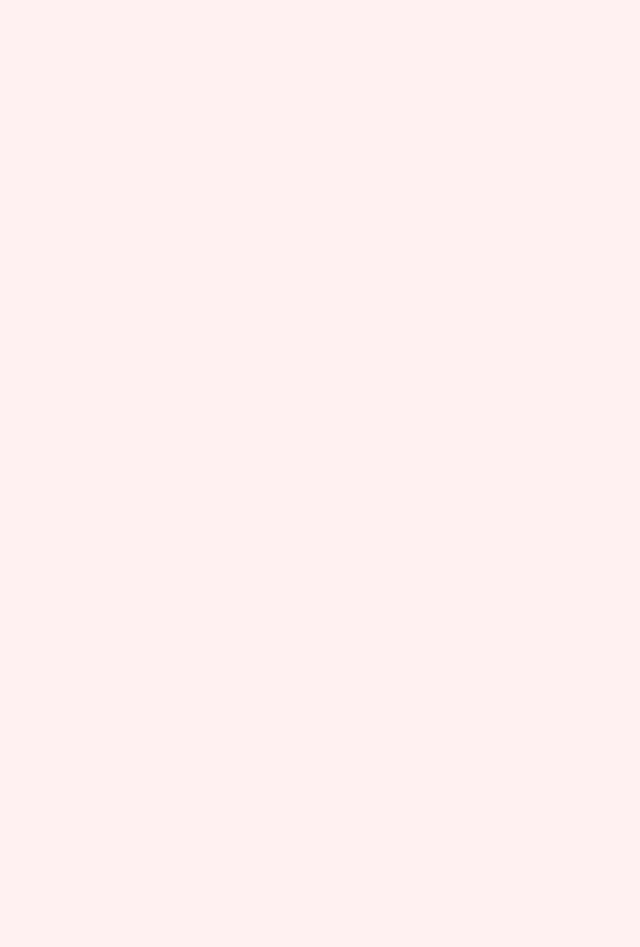
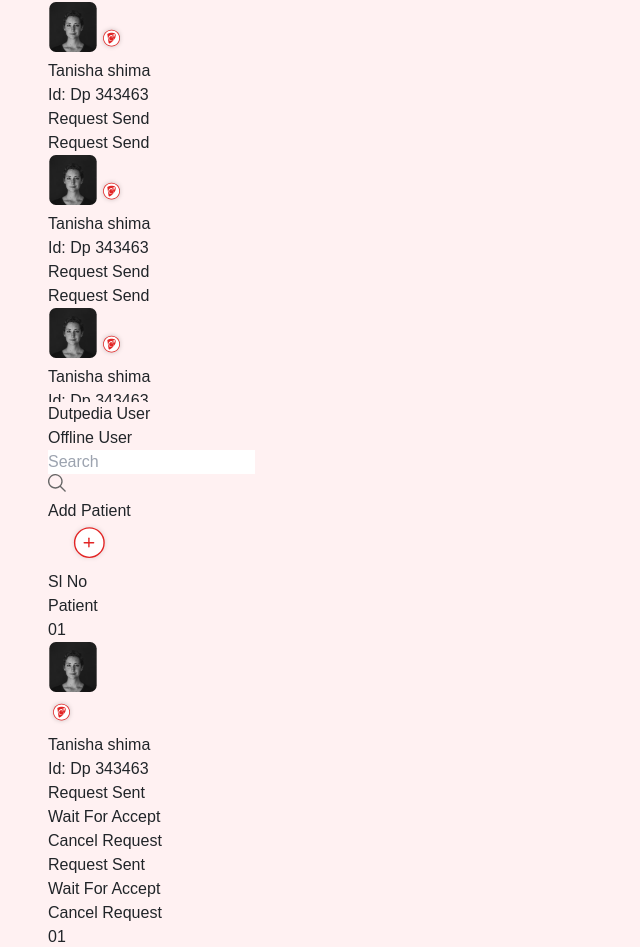
Before and after one commit to avikhandakar-dev/dutupedia-test, a Next.js app: page / in a window 1280 px wide. Shown: the part 8738-9685 px from the top of the page, without its empty margins (0-640 px from the left). Before the commit the page ends 8639 px from the top, so only its background shows below. Built offline with nearby package versions, Linux system fonts and the light colour scheme; a web font is replaced by a local one.

Commit message:
add patient

```diff
--- a/Components/medical_dashboard/add_patient/online/RequestSent.js
+++ b/Components/medical_dashboard/add_patient/online/RequestSent.js
@@ -5,11 +5,12 @@
 import roundedplus from '../../../../Assets/icon/roundedplus.svg';
 import onlineSvg from '../../../../Assets/icon/online.svg'
 import person1 from '../../../../Assets/icon/person1.svg'
+import cross from '../../../../Assets/icon/cross.svg'
 function RequestSent() {
   return (
     <div className="container w-[90%] mx-auto relative ">
       <div className="absolute -right-5 -mt-9 cursor-pointer">
-        <Image src="/cross.svg" width={45} height={45} />
+        <Image src={cross} width={45} height={45} />
       </div>
       <div className="  mt-16 md:h-[600px] h-[1000px] rounded-2xl shadow-4xl md:shadow-3xl bg-white drop-shadow-md pt-16 ">
         <div className="pt-2 relative text-gray-600">
@@ -19,21 +20,21 @@
             name="search"
             placeholder="Search"
           />
-          <div className="absolute md:right-[95px] sm:right-[110px] right-12 top-1 mt-[18px]  cursor-pointer">
-            <Image src="/search.svg" width={18} height={18} />
+          <div className="absolute md:right-[110px] sm:right-[110px] right-12 top-1 mt-[18px]  cursor-pointer">
+            <Image src={search} width={18} height={18} />
           </div>
         </div>
         <Wrapper>
           <div className="mx-auto w-[90%] routine-table-body-section pr-3">
-            <div className="flex items-center border-t text-sm font-normal mt-4 ">
-              <div className=" flex border-2 rounded-md items-center w-full relative md:h-20 h-28 shadow-5xl pl-2">
+            <div className="flex items-center  text-sm font-normal mt-4 ">
+              <div className=" flex border-2 rounded-md items-center w-full relative md:h-20 h-28 shadow-3xl pl-2">
                 <span className="rounded-lg">
-                  <Image src="/person1.svg" width={50} height={50} />
+                  <Image src={person1} width={50} height={50} />
                 </span>
                 <span className="flex mt-10 -ml-4">
-                  <Image src="/online.svg" width={27} height={27} />
+                  <Image src={onlineSvg} width={27} height={27} />
                 </span>
-                <div className="flex flex-col -space-y-3 -mt-5">
+                <div className="flex flex-col -space-y-3 -mt-2">
                   <p className="pl-4 text-[#707070] text-[15px] ">
                     Tanisha shima{" "}
                   </p>
@@ -52,15 +53,15 @@
               </div>
             </div>
 
-            <div className="flex items-center border-t text-sm font-normal mt-4 ">
-              <div className=" flex border-2 rounded-md items-center w-full relative md:h-20 h-28 shadow-5xl pl-2">
+            <div className="flex items-center  text-sm font-normal mt-4 ">
+              <div className=" flex border-2 rounded-md items-center w-full relative md:h-20 h-28 shadow-3xl pl-2">
                 <span className="rounded-lg">
-                  <Image src="/person1.svg" width={50} height={50} />
+                  <Image src={person1} width={50} height={50} />
                 </span>
                 <span className="flex mt-10 -ml-4">
-                  <Image src="/online.svg" width={27} height={27} />
+                  <Image src={onlineSvg} width={27} height={27} />
                 </span>
-                <div className="flex flex-col -space-y-3 -mt-5">
+                <div className="flex flex-col -space-y-3 -mt-2">
                   <p className="pl-4 text-[#707070] text-[15px] ">
                     Tanisha shima{" "}
                   </p>
@@ -79,15 +80,15 @@
               </div>
             </div>
 
-            <div className="flex items-center border-t text-sm font-normal mt-4 ">
-              <div className=" flex border-2 rounded-md items-center w-full relative md:h-20 h-28 shadow-5xl pl-2">
+            <div className="flex items-center  text-sm font-normal mt-4 ">
+              <div className=" flex border-2 rounded-md items-center w-full relative md:h-20 h-28 shadow-3xl pl-2">
                 <span className="rounded-lg">
-                  <Image src="/person1.svg" width={50} height={50} />
+                  <Image src={person1} width={50} height={50} />
                 </span>
                 <span className="flex mt-10 -ml-4">
-                  <Image src="/online.svg" width={27} height={27} />
+                  <Image src={onlineSvg} width={27} height={27} />
                 </span>
-                <div className="flex flex-col -space-y-3 -mt-5">
+                <div className="flex flex-col -space-y-3 -mt-2">
                   <p className="pl-4 text-[#707070] text-[15px] ">
                     Tanisha shima{" "}
                   </p>
@@ -106,59 +107,7 @@
               </div>
             </div>
 
-            <div className="flex items-center border-t text-sm font-normal mt-4 ">
-              <div className=" flex border-2 rounded-md items-center w-full relative md:h-20 h-28 shadow-5xl pl-2">
-                <span className="rounded-lg">
-                  <Image src="/person1.svg" width={50} height={50} />
-                </span>
-                <span className="flex mt-10 -ml-4">
-                  <Image src="/online.svg" width={27} height={27} />
-                </span>
-                <div className="flex flex-col -space-y-3 -mt-5">
-                  <p className="pl-4 text-[#707070] text-[15px] ">
-                    Tanisha shima{" "}
-                  </p>
-                  <p className="pl-4 text-[#707070] text-[12px]">
-                    Id: Dp 343463
-                  </p>
-                </div>
-                <div className="left-5 mt-20 ml-16 visible sm:invisible absolute flex  cursor-pointer">
-                  <p className=" text-[#DA1E37] text-[15px]">Request Send</p>
-                </div>
-                <div className="sm:right-5 invisible sm:visible absolute flex  cursor-pointer">
-                  <p className="pl-[270px] text-[#DA1E37] text-[15px]">
-                    Request Send
-                  </p>
-                </div>
-              </div>
-            </div>
 
-            <div className="flex items-center border-t text-sm font-normal mt-4 ">
-              <div className=" flex border-2 rounded-md items-center w-full relative md:h-20 h-28 shadow-5xl pl-2">
-                <span className="rounded-lg">
-                  <Image src="/person1.svg" width={50} height={50} />
-                </span>
-                <span className="flex mt-10 -ml-4">
-                  <Image src="/online.svg" width={27} height={27} />
-                </span>
-                <div className="flex flex-col -space-y-3 -mt-5">
-                  <p className="pl-4 text-[#707070] text-[15px] ">
-                    Tanisha shima{" "}
-                  </p>
-                  <p className="pl-4 text-[#707070] text-[12px]">
-                    Id: Dp 343463
-                  </p>
-                </div>
-                <div className="left-5 mt-20 ml-16 visible sm:invisible absolute flex  cursor-pointer">
-                  <p className=" text-[#DA1E37] text-[15px]">Request Send</p>
-                </div>
-                <div className="sm:right-5 invisible sm:visible absolute flex  cursor-pointer">
-                  <p className="pl-[270px] text-[#DA1E37] text-[15px]">
-                    Request Send
-                  </p>
-                </div>
-              </div>
-            </div>
           </div>
         </Wrapper>
       </div>
--- a/Components/medical_dashboard/add_patient/online/WaitForAccept.js
+++ b/Components/medical_dashboard/add_patient/online/WaitForAccept.js
@@ -1,6 +1,10 @@
 import React from "react";
 import Image from "next/image";
-import { Wrapper } from "../../styles/Scrollbar";
+import { Wrapper } from "../../../../styles/Scrollbar";
+import search from '../../../../Assets/icon/search.svg';
+import roundedplus from '../../../../Assets/icon/roundedplus.svg';
+import onlineSvg from '../../../../Assets/icon/online.svg'
+import person1 from '../../../../Assets/icon/person1.svg'
 function WaitForAccept() {
   return (
     <div className="container w-[90%] mx-auto relative ">
@@ -26,7 +30,7 @@
               placeholder="Search"
             />
             <div className="absolute md:right-4 right-10 top-0 mt-[11px] cursor-pointer">
-              <Image src="/search.svg" width={18} height={18} />
+              <Image src={search} width={18} height={18} />
             </div>
           </div>
           <div className="absolute md:right-4 right-6 top-[130px] md:top-[85px] mt-3 md:mt-0">
@@ -35,7 +39,7 @@
                 Add Patient
               </p>
               <div className="flex items-center">
-                <Image src="/roundedplus.svg" width={40} height={40} />
+                <Image src={roundedplus} width={40} height={40} />
               </div>
             </button>
           </div>
@@ -45,7 +49,7 @@
         <div className=" min-h-screen md:mt-14 mt-20">
           <Wrapper className="md:px-4">
             <div className="bg-white px-4 mt-4 md:rounded-md relative z-10 routine-table-body-section ">
-              <div className="flex items-center bg-[#DA1E37] rounded-md py-2 md:px-4 text-white font-bold text-md w-full md:w-[97%] mx-auto top-0 sticky z-10">
+              <div className="flex items-center bg-[#DA1E37] rounded-md py-2 md:px-4 text-white font-bold text-md w-full md:w-[100%] mx-auto top-0 sticky z-10">
                 <div className="md:mr-24 mr-8 ml-2">
                   <span className="text-lg">Sl No</span>
                 </div>
@@ -54,20 +58,20 @@
                 </div>
               </div>
 
-              <div className="flex items-center border-t text-sm font-normal mt-4">
-                <div className="flex border-2 rounded-md items-center w-full  md:h-20 h-[120px] shadow-5xl ">
-                  <span className="pr-[70px] pl-3 -mt-10">01</span>
-                  <div className="flex flex-none -mt-10">
+              <div className="flex items-center  text-sm font-normal mt-4">
+                <div className="flex border-2 rounded-md items-center w-full  md:h-20 h-[120px] shadow-3xl ">
+                  <span className="pr-[70px] pl-3 ">01</span>
+                  <div className="flex flex-none ">
                   <div className="rounded-lg -ml-12 md:ml-5 w-[50px] h-[50px] mt-2">
-                    <Image src="/person1.svg" width={50} height={50} />
+                    <Image src={person1} width={50} height={50} />
                   </div>
                   <div className="flex mt-10 -ml-4">
-                    <Image src="/online.svg" width={27} height={27} />
+                    <Image src={onlineSvg} width={27} height={27} />
                   </div>
                     </div>
 
 
-                  <div className="flex flex-col space-y-1 items-center justify-center -mt-10">
+                  <div className="flex flex-col space-y-1 items-center justify-center -mt-2">
                     <div className="pl-4 text-[#707070] text-[15px] ">
                       Tanisha shima{" "}
                     </div>
@@ -92,7 +96,7 @@
                     </p>
                   </div>
 
-                  <div className=" md:-mt-5 justify-center lg:right-[400px] md:right-[210px] absolute flex md:flex-col -space-y-3 invisible md:visible">
+                  <div className=" md:-mt-0 justify-center lg:right-[400px] md:right-[210px] absolute flex md:flex-col -space-y-3 invisible md:visible">
                     <p className="pl-4 text-[#DA1E37] text-[15px] flex justify-center">
                       Request Sent
                     </p>
@@ -110,20 +114,20 @@
               </div>
 
 
-              <div className="flex items-center border-t text-sm font-normal mt-4">
-                <div className="flex border-2 rounded-md items-center w-full  md:h-20 h-[120px] shadow-5xl ">
-                  <span className="pr-[70px] pl-3 -mt-10">01</span>
-                  <div className="flex flex-none -mt-10">
+              <div className="flex items-center  text-sm font-normal mt-4">
+                <div className="flex border-2 rounded-md items-center w-full  md:h-20 h-[120px] shadow-3xl ">
+                  <span className="pr-[70px] pl-3 ">01</span>
+                  <div className="flex flex-none ">
                   <div className="rounded-lg -ml-12 md:ml-5 w-[50px] h-[50px] mt-2">
-                    <Image src="/person1.svg" width={50} height={50} />
+                    <Image src={person1} width={50} height={50} />
                   </div>
                   <div className="flex mt-10 -ml-4">
-                    <Image src="/online.svg" width={27} height={27} />
+                    <Image src={onlineSvg} width={27} height={27} />
                   </div>
                     </div>
 
 
-                  <div className="flex flex-col space-y-1 items-center justify-center -mt-10">
+                  <div className="flex flex-col space-y-1 items-center justify-center -mt-2">
                     <div className="pl-4 text-[#707070] text-[15px] ">
                       Tanisha shima{" "}
                     </div>
@@ -148,7 +152,62 @@
                     </p>
                   </div>
 
-                  <div className=" md:-mt-5 justify-center lg:right-[400px] md:right-[210px] absolute flex md:flex-col -space-y-3 invisible md:visible">
+                  <div className=" md:-mt-0 justify-center lg:right-[400px] md:right-[210px] absolute flex md:flex-col -space-y-3 invisible md:visible">
+                    <p className="pl-4 text-[#DA1E37] text-[15px] flex justify-center">
+                      Request Sent
+                    </p>
+                    <p className="pl-4 text-[#707070] text-[15px] flex  justify-center">
+                      Wait For Accept
+                    </p>
+                  </div>
+
+                  <div className="right-5 absolute flex invisible md:visible">
+                    <p className="pl-4 text-[#DA1E37] text-[15px] flex justify-center underline cursor-pointer pr-5">
+                      Cancel Request
+                    </p>
+                  </div>
+                </div>
+              </div>
+
+              <div className="flex items-center  text-sm font-normal mt-4">
+                <div className="flex border-2 rounded-md items-center w-full  md:h-20 h-[120px] shadow-3xl ">
+                  <span className="pr-[70px] pl-3 ">01</span>
+                  <div className="flex flex-none ">
+                  <div className="rounded-lg -ml-12 md:ml-5 w-[50px] h-[50px] mt-2">
+                    <Image src={person1} width={50} height={50} />
+                  </div>
+                  <div className="flex mt-10 -ml-4">
+                    <Image src={onlineSvg} width={27} height={27} />
+                  </div>
+                    </div>
+
+
+                  <div className="flex flex-col space-y-1 items-center justify-center -mt-2">
+                    <div className="pl-4 text-[#707070] text-[15px] ">
+                      Tanisha shima{" "}
+                    </div>
+                    <div className="pl-1 text-[#707070] text-[12px]">
+                      Id: Dp 343463
+                    </div>
+                  </div>
+
+
+
+                  <div className="left-[40px] sm:left-[360px] mt-[80px] ml-6 absolute flex flex-nowrap visible md:invisible">
+                    <div className=" text-[#DA1E37] text-[12px] pr-5 ">
+                      Request Sent
+                    </div>
+                    <div className=" text-[#707070] text-[12px]">
+                      Wait For Accept
+                    </div>
+                  </div>
+                  <div className="left-2 mt-10 ml-14 absolute flex visible md:invisible">
+                    <p className=" text-[#DA1E37] text-[12px] flex justify-center underline cursor-pointer ">
+                      Cancel Request
+                    </p>
+                  </div>
+
+                  <div className=" md:-mt-0 justify-center lg:right-[400px] md:right-[210px] absolute flex md:flex-col -space-y-3 invisible md:visible">
                     <p className="pl-4 text-[#DA1E37] text-[15px] flex justify-center">
                       Request Sent
                     </p>
--- a/pages/index.js
+++ b/pages/index.js
@@ -22,6 +22,8 @@
 import Noticeinfo from "../Components/multiple_dashboard/Notice/Noticeinfo";
 import styles from "../styles/Home.module.css";
 import RequestCanceled from "../Components/medical_dashboard/add_patient/online/RequestCanceled";
+import RequestSent from "../Components/medical_dashboard/add_patient/online/RequestSent";
+import WaitForAccept from "../Components/medical_dashboard/add_patient/online/WaitForAccept";
 
 export default function Home() {
   return (
@@ -54,6 +56,8 @@
         <Noonlinepatient></Noonlinepatient>
         <RequestAccepted></RequestAccepted>
         <RequestCanceled></RequestCanceled>
+        <RequestSent></RequestSent>
+        <WaitForAccept></WaitForAccept>
       </main>
     </div>
   );
```
